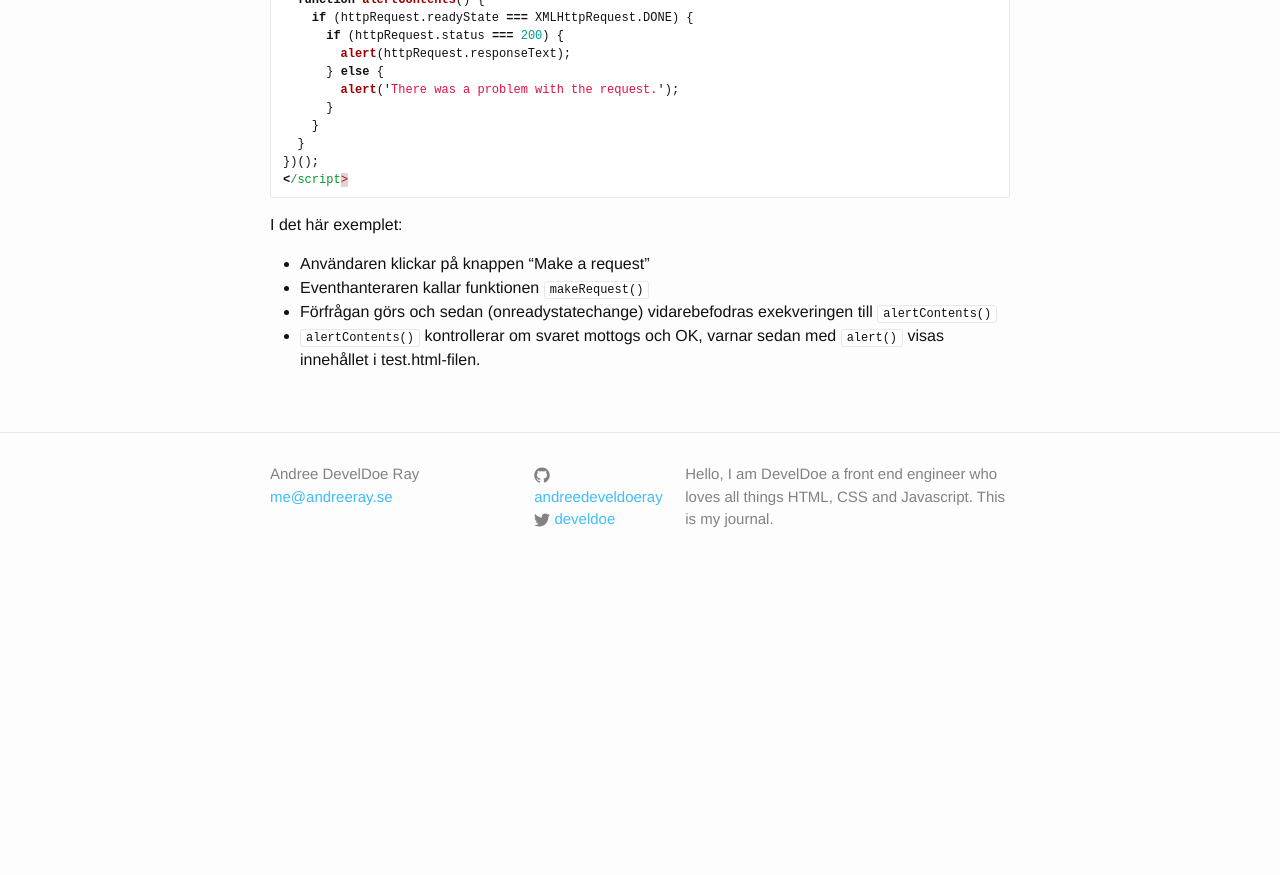
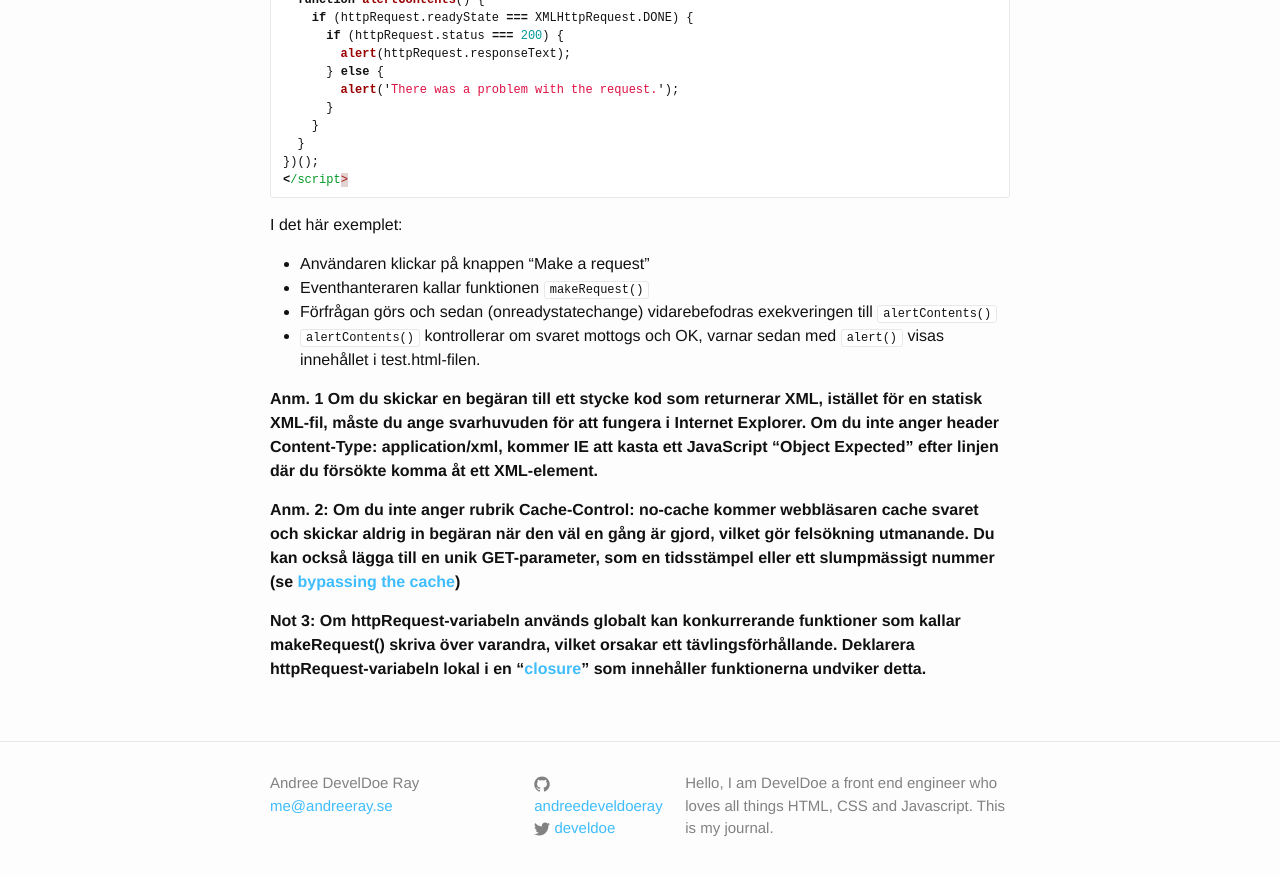
Before and after one commit to develdoe/develdoe.github.io, a Jekyll site: the page built from _posts/2017-11-05-javascript-ajax.md, in a window 1280 px wide and 900 px high, scrolled down 3548 px. Shown: the top 875 px of the window. Built offline with Jekyll 4.4.1, drawn with Linux system fonts in a browser that asks for light colours; before the commit the page ends 4139 px from its top, so only the background shows below that.

Commit message:
Update 2017-11-05-javascript-ajax.md

```diff
--- a/_posts/2017-11-05-javascript-ajax.md
+++ b/_posts/2017-11-05-javascript-ajax.md
@@ -148,3 +148,9 @@ I det här exemplet:
 * Eventhanteraren kallar funktionen `makeRequest()`
 * Förfrågan görs och sedan (onreadystatechange) vidarebefodras exekveringen till `alertContents()`
 * `alertContents()` kontrollerar om svaret mottogs och OK, varnar sedan med `alert()` visas innehållet i test.html-filen.
+
+**Anm. 1 Om du skickar en begäran till ett stycke kod som returnerar XML, istället för en statisk XML-fil, måste du ange svarhuvuden för att fungera i Internet Explorer. Om du inte anger header Content-Type: application/xml, kommer IE att kasta ett JavaScript "Object Expected" efter linjen där du försökte komma åt ett XML-element.**
+
+**Anm. 2: Om du inte anger rubrik Cache-Control: no-cache kommer webbläsaren cache svaret och skickar aldrig in begäran när den väl en gång är gjord, vilket gör felsökning utmanande. Du kan också lägga till en unik GET-parameter, som en tidsstämpel eller ett slumpmässigt nummer (se [bypassing the cache](https://developer.mozilla.org/en-US/docs/Web/API/XMLHttpRequest/Using_XMLHttpRequest#Bypassing_the_cache))**
+
+**Not 3: Om httpRequest-variabeln används globalt kan konkurrerande funktioner som kallar makeRequest() skriva över varandra, vilket orsakar ett tävlingsförhållande. Deklarera httpRequest-variabeln lokal i en "[closure](https://developer.mozilla.org/en-US/docs/Web/JavaScript/Closures)" som innehåller funktionerna undviker detta.**
```
